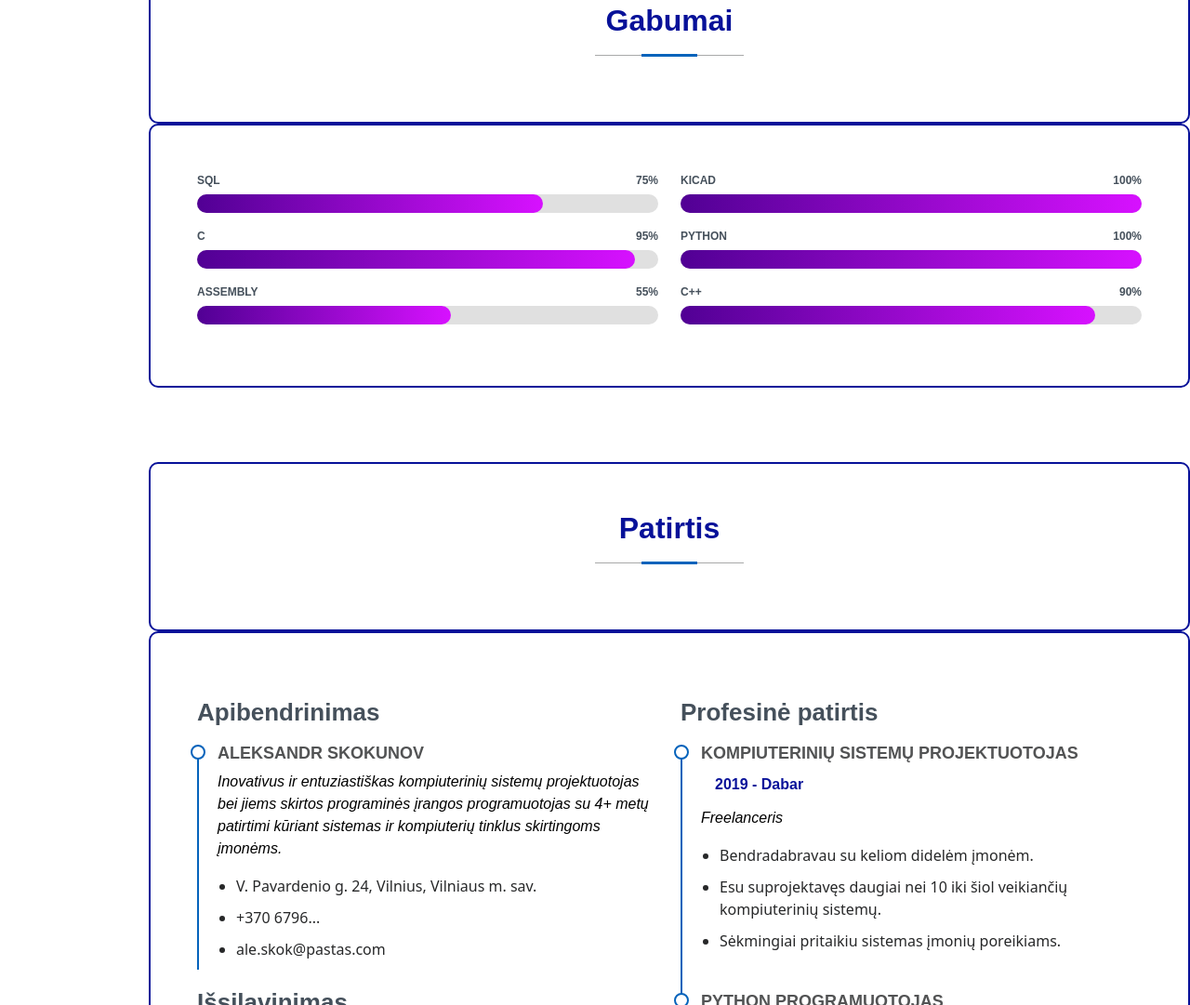
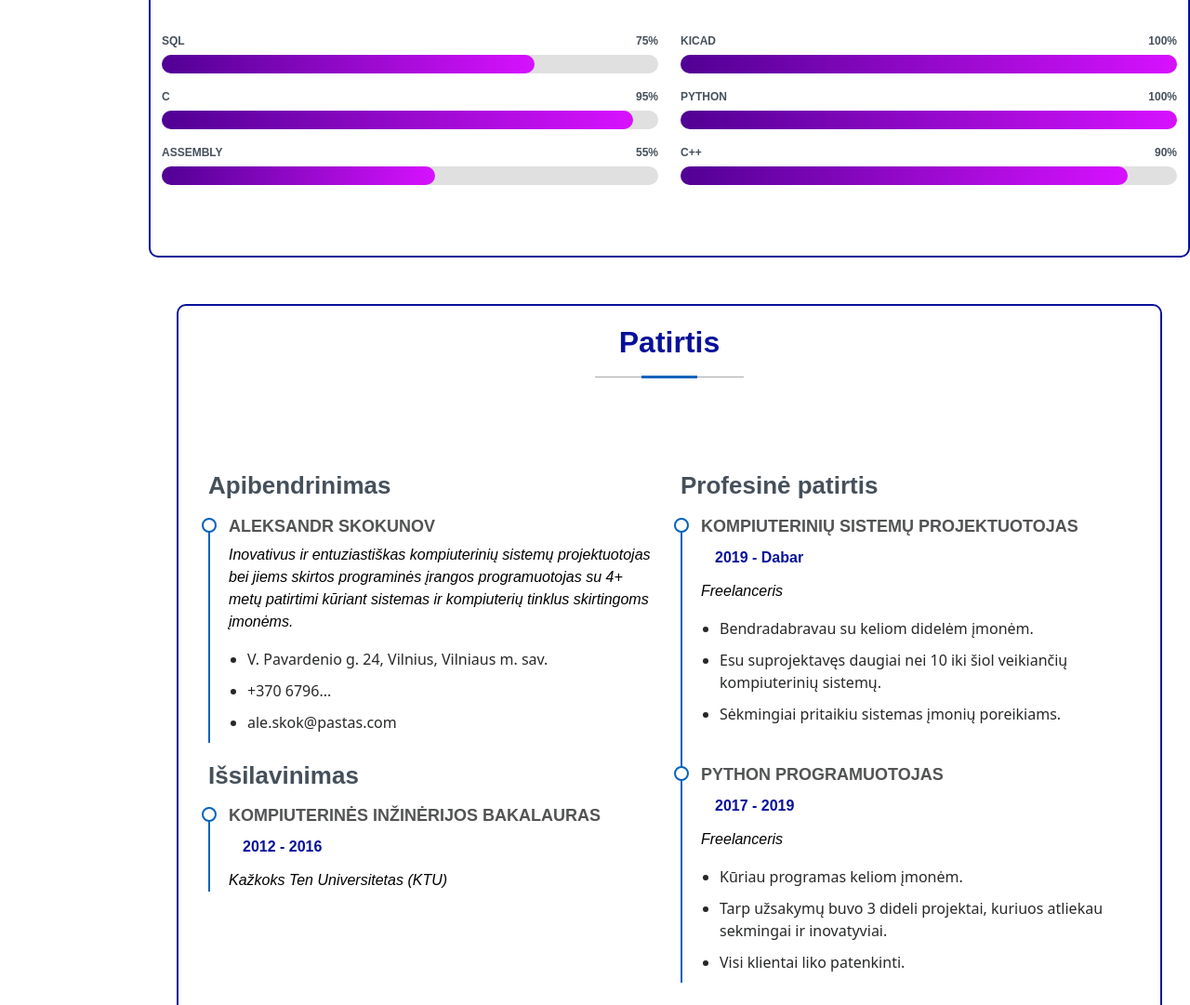
Before and after one commit to aSkok-stud/aSkok-stud.github.io, a plain HTML site: page index.html in a window 1280 px wide. Shown: the part 1719-2800 px from the top of the page at 93% size. Drawn offline with Linux system fonts and the light colour scheme; a web font is replaced by a local one.

Commit message:
LD9 baigtas

```diff
--- a/assets/css/custom.css
+++ b/assets/css/custom.css
@@ -37,15 +37,14 @@ a
 
 #about, #resume, #portfolio
 {
-    padding: 20px 0;
-    margin: 0 auto;
+    padding: 20px;
+    margin: 50px 30px;
 }
 
-.container
+section
 {
     border: 2px solid #071199;
     border-radius: 10px;
-    padding: 50px 50px;
 }
 
 .progress-bar
@@ -90,6 +89,7 @@ button[type=submit]
 .nested-olist
 {
     list-style-type: lower-roman;
+    font-style: italic;
 }
 
 .table
```
